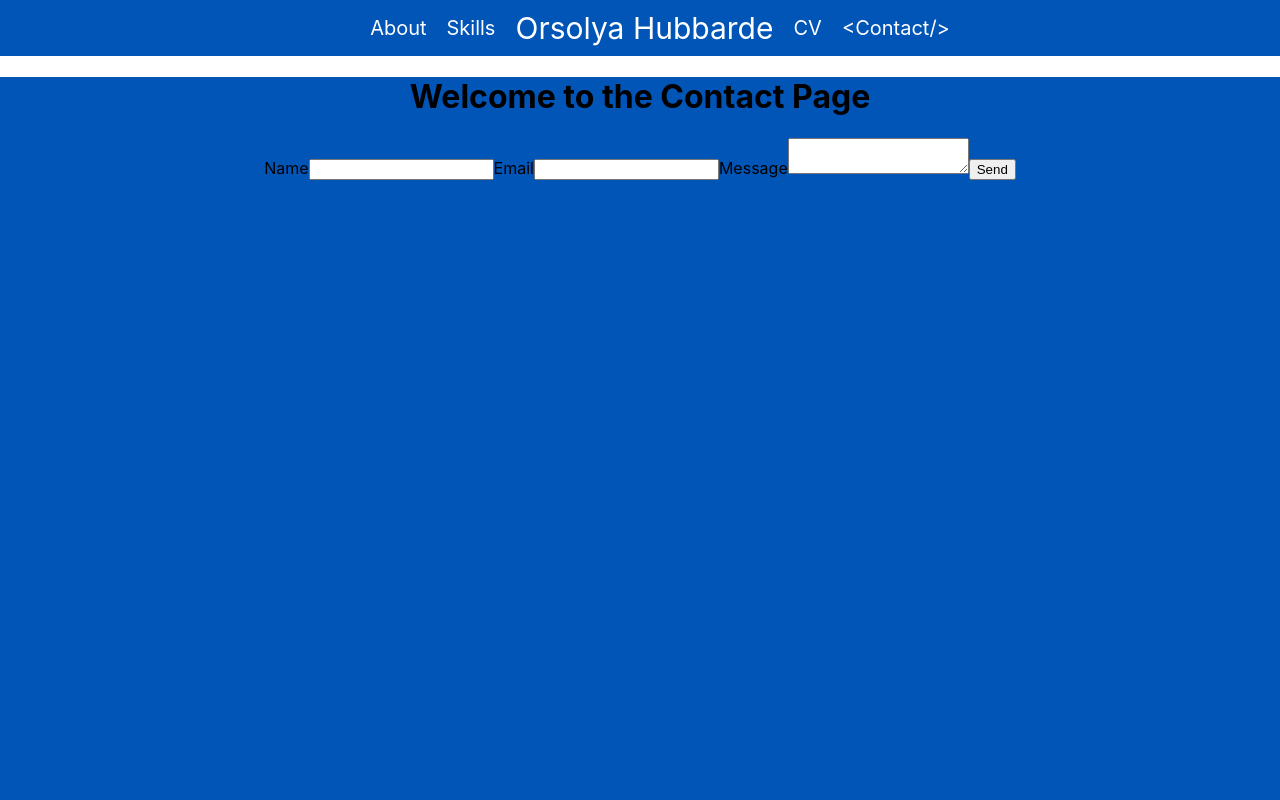
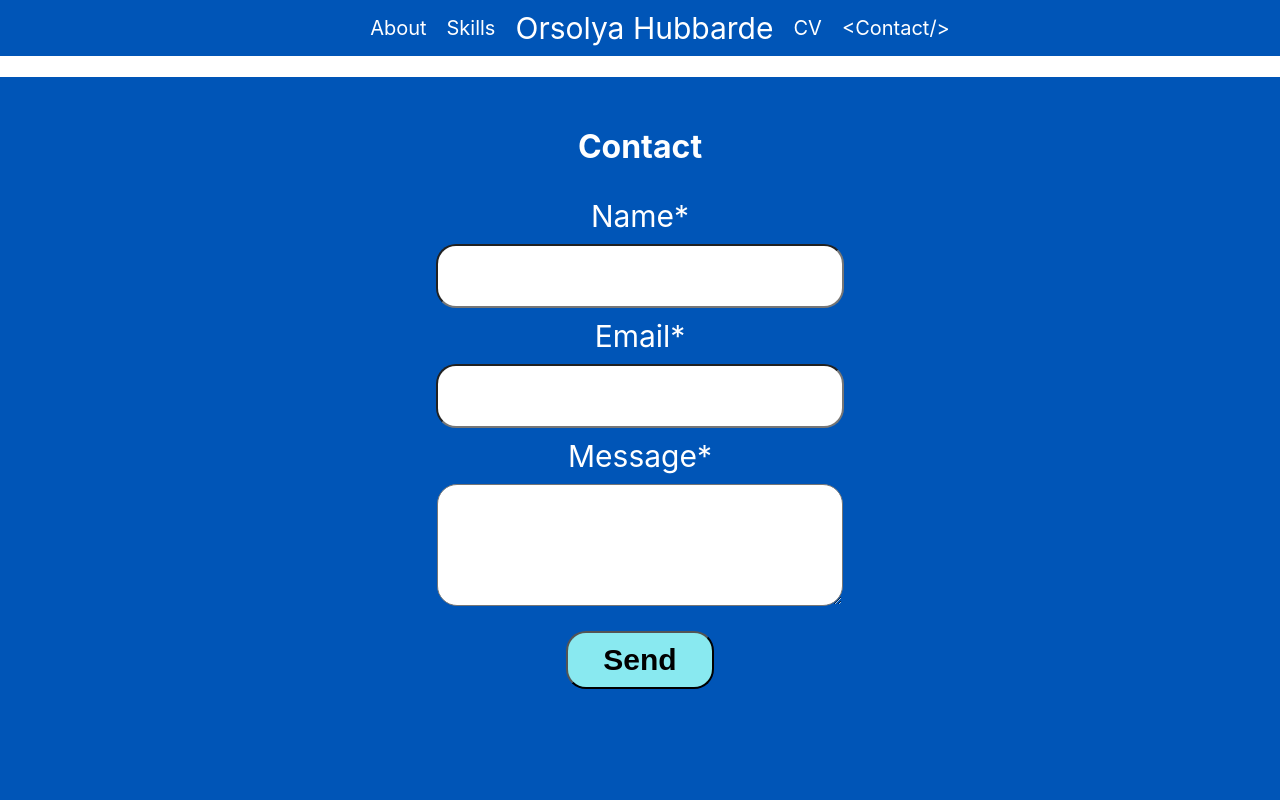
Before and after one commit to pokica1/Portfolio, a React (Create React App) app: page /contact in a window 1280 px wide. Shown: the top 800 px of the page. Built offline with nearby package versions, Linux system fonts and the light colour scheme.

Commit message:
contactPage and contactForm styled

```diff
--- a/src/ContactForm/ContactForm.css
+++ b/src/ContactForm/ContactForm.css
@@ -0,0 +1,56 @@
+
+form {
+    display: flex;
+    flex-direction: column;
+    align-items: center;
+    font-size: 20px;
+}
+
+.inputField{
+    height: 40px;
+    width: 30%;
+    padding: 10px;
+    outline: none;
+    border-radius: 20px;
+    font-size: 20px;
+}
+
+.inputField:focus {
+    border:8px solid #89E9F0;
+}
+
+label {
+    color: white;
+    font-size: 30px;
+    padding: 10px;
+}
+
+textarea {
+    width: 30%;
+    max-height: 100px;
+    min-height: 100px;
+    padding: 10px;
+    outline: none;
+    border-radius: 20px;
+    margin-bottom: 20px;
+    font-size: 20px;
+}
+
+textarea:focus {
+    border:8px solid #89E9F0;
+}
+
+.submit {
+    display:inline-block;
+    border-radius: 20px;
+    padding-top: 10px;
+    padding-bottom: 10px;
+    padding-left: 35px;
+    padding-right: 35px;
+    background-color: #89E9F0;
+    text-decoration: none;
+    color: black;
+    margin: 5px;
+    font-weight: bold;
+    font-size: 30px;
+}
--- a/src/ContactForm/ContactForm.js
+++ b/src/ContactForm/ContactForm.js
@@ -1,5 +1,6 @@
 import React, { useRef } from 'react';
 import emailjs from '@emailjs/browser';
+import './ContactForm.css';
 
 export const ContactForm = () => {
   const form = useRef();
@@ -19,14 +20,16 @@ export const ContactForm = () => {
   };
 
   return (
-    <form ref={form} onSubmit={sendEmail}>
-      <label>Name</label>
-      <input type="text" name="user_name" />
-      <label>Email</label>
-      <input type="email" name="user_email" />
-      <label>Message</label>
-      <textarea name="message" />
-      <input type="submit" value="Send" />
-    </form>
+    <div>
+        <form ref={form} onSubmit={sendEmail}>
+            <label>Name*</label>
+            <input className='inputField' type="text" name="user_name" required/>
+            <label>Email*</label>
+            <input className='inputField' type="email" name="user_email" required/>
+            <label>Message*</label>
+            <textarea name="message" required/>
+            <input className='submit' type="submit" value="Send" />
+        </form>
+    </div>
   );
 };
--- a/src/Pages/ContactPage/ContactPage.css
+++ b/src/Pages/ContactPage/ContactPage.css
@@ -0,0 +1,4 @@
+h1 {
+    color: white;
+    padding-top: 50px;
+}
--- a/src/Pages/ContactPage/ContactPage.js
+++ b/src/Pages/ContactPage/ContactPage.js
@@ -1,10 +1,11 @@
 import React from 'react';
 import { PageContent } from '../../PageContent/PageContent';
 import {ContactForm} from '../../ContactForm/ContactForm';
+import './ContactPage.css';
 
 const ContactPage = () => (
     <PageContent>
-        <h1>Welcome to the Contact Page</h1>
+        <h1>Contact</h1>
         <ContactForm/>
     </PageContent>
 )
```
